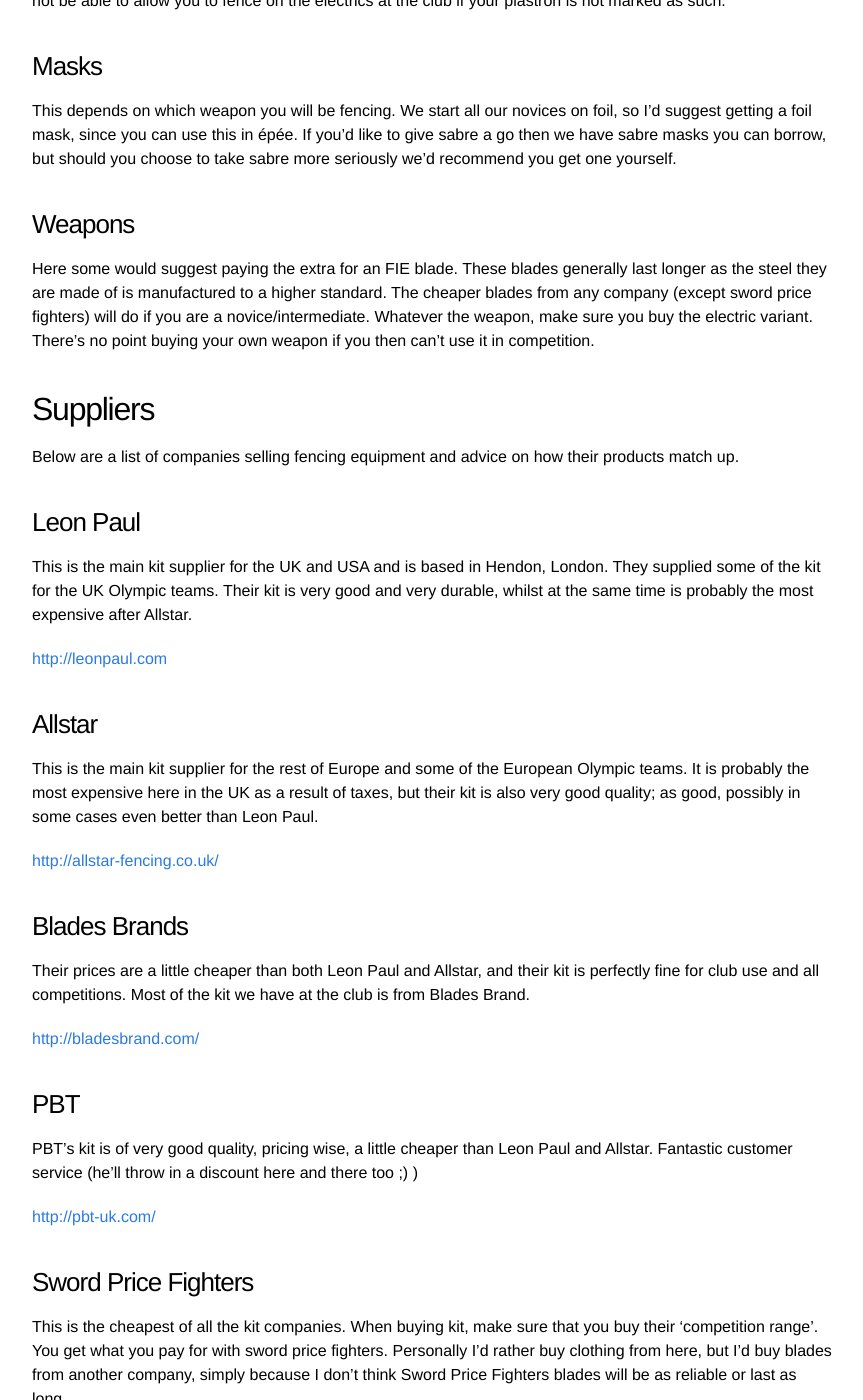
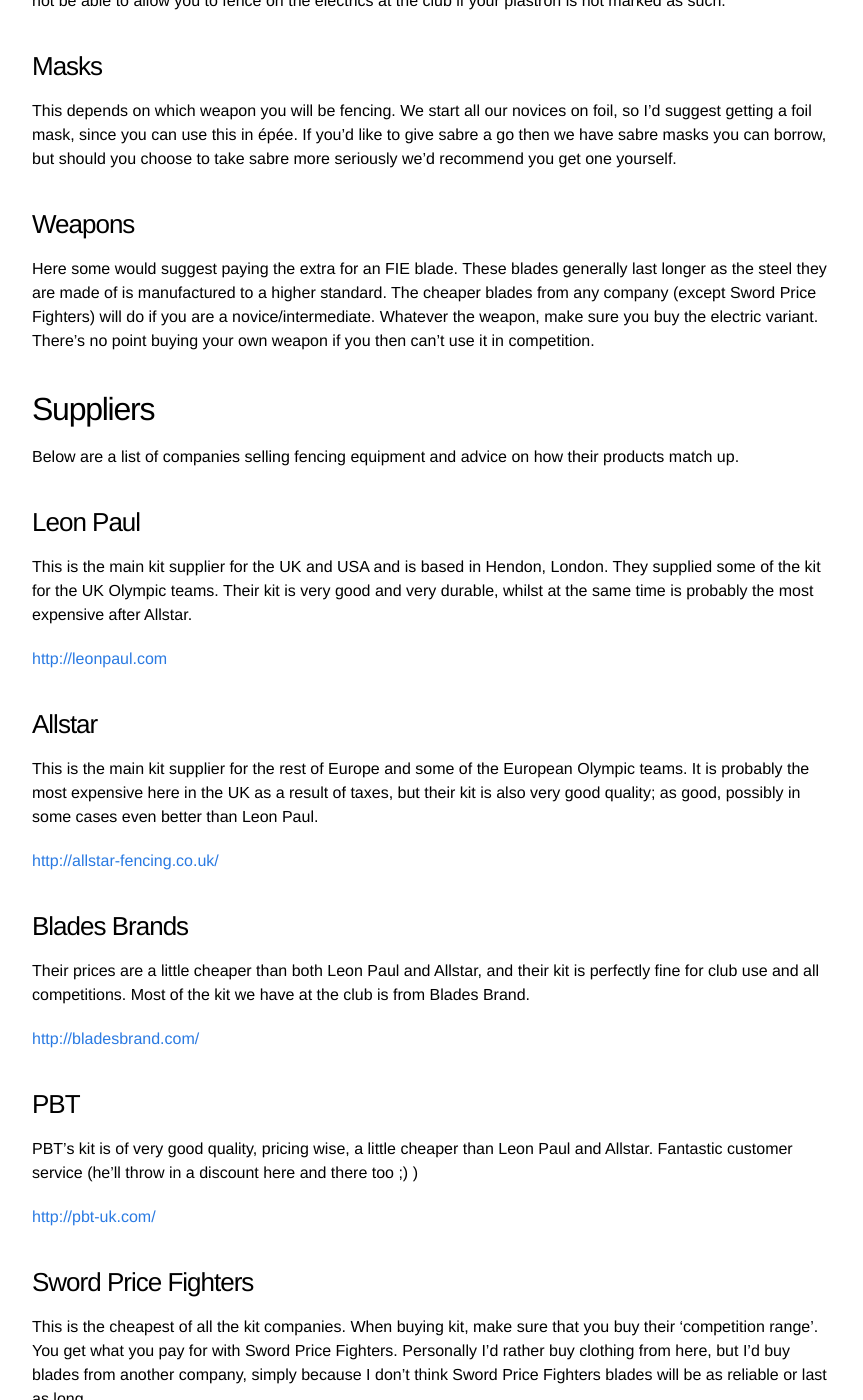
Before and after one commit to sotonfencing/sotonfencing.github.io, a Jekyll site: the page built from equipment.md, in a window 1280 px wide and 1400 px high, scrolled down 825 px. Shown: the whole window, without its empty margins (208-1071 px from the left). Built offline with Jekyll 4.4.1, drawn with Linux system fonts in a browser that asks for light colours; some of the changed text lies outside the part shown.

```diff
--- a/equipment.md
+++ b/equipment.md
@@ -30,7 +30,7 @@ This depends on which weapon you will be fencing. We start all our novices on fo
 
 ### Weapons ###
 
-Here some would suggest paying the extra for an FIE blade. These blades generally last longer as the steel they are made of is manufactured to a higher standard. The cheaper blades from any company (except sword price fighters) will do if you are a novice/intermediate. Whatever the weapon, make sure you buy the electric variant. There's no point buying your own weapon if you then can't use it in competition.
+Here some would suggest paying the extra for an FIE blade. These blades generally last longer as the steel they are made of is manufactured to a higher standard. The cheaper blades from any company (except Sword Price Fighters) will do if you are a novice/intermediate. Whatever the weapon, make sure you buy the electric variant. There's no point buying your own weapon if you then can't use it in competition.
 
 Suppliers
 ---------
@@ -63,7 +63,7 @@ PBT's kit is of very good quality, pricing wise, a little cheaper than Leon Paul
 
 ### Sword Price Fighters ###
 
-This is the cheapest of all the kit companies. When buying kit, make sure that you buy their ‘competition range’. You get what you pay for with sword price fighters. Personally I'd rather buy clothing from here, but I'd buy blades from another company, simply because I don't think Sword Price Fighters blades will be as reliable or last as long.
+This is the cheapest of all the kit companies. When buying kit, make sure that you buy their ‘competition range’. You get what you pay for with Sword Price Fighters. Personally I'd rather buy clothing from here, but I'd buy blades from another company, simply because I don't think Sword Price Fighters blades will be as reliable or last as long.
 
 <http://swordpricefighters.com>
 
```
